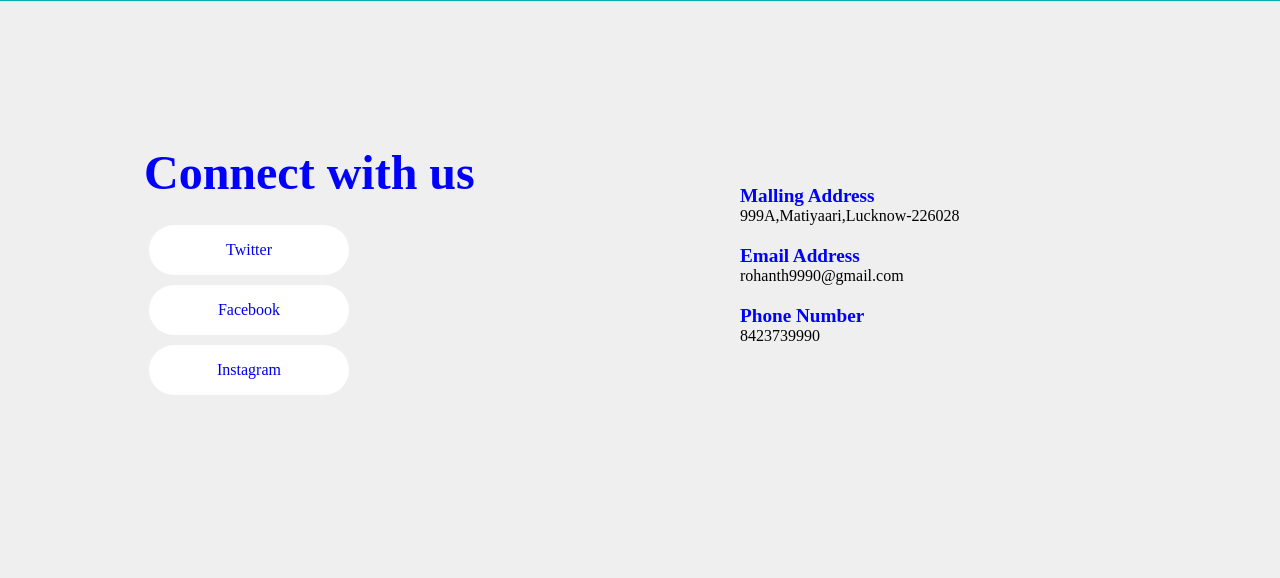
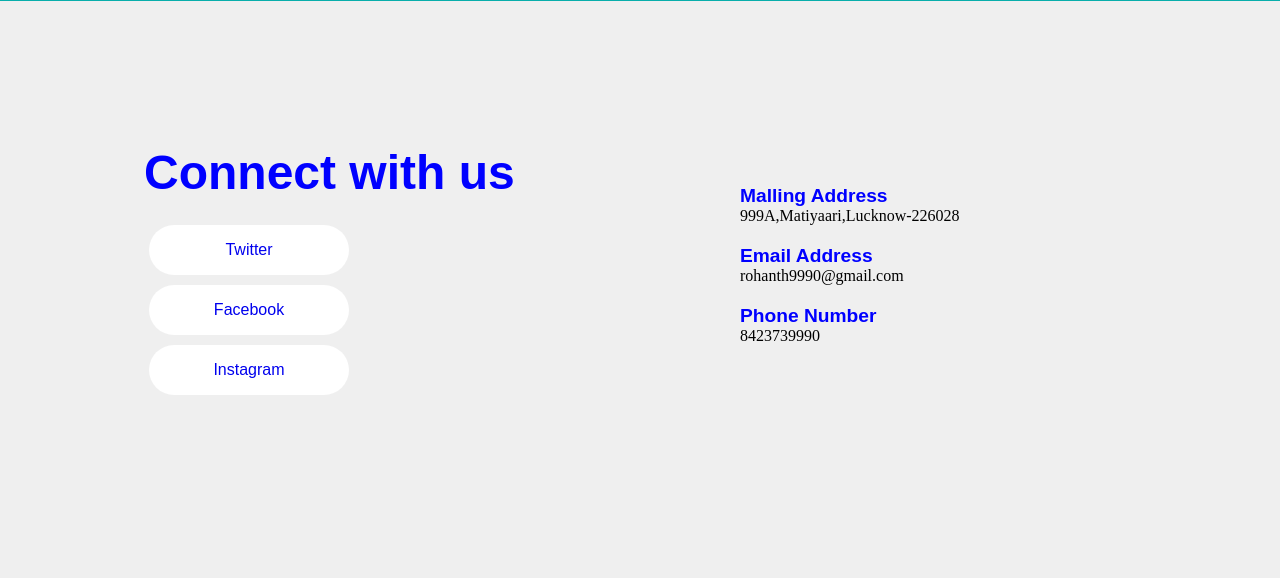
Before and after one commit to anii9990/d, a Django app: template templates/page_Ex1.html in a window 1280 px wide. Shown: the part 3199-3777 px from the top of the page. Run offline with Django 5.2, Linux system fonts and the light colour scheme; the template is opened without the code that fills it, so the values that code supplies are empty.

Commit message:
font family change

```diff
--- a/templates/page_Ex1.html
+++ b/templates/page_Ex1.html
@@ -215,11 +215,13 @@
     }
     h2,h4{
       color: blue;
+      font-family: sans-serif;
     }
 
     .contact>ul>li{
       list-style: none;
       padding: 5px;
+      font-family: sans-serif;
     }
 
    .contact>h2{
```
